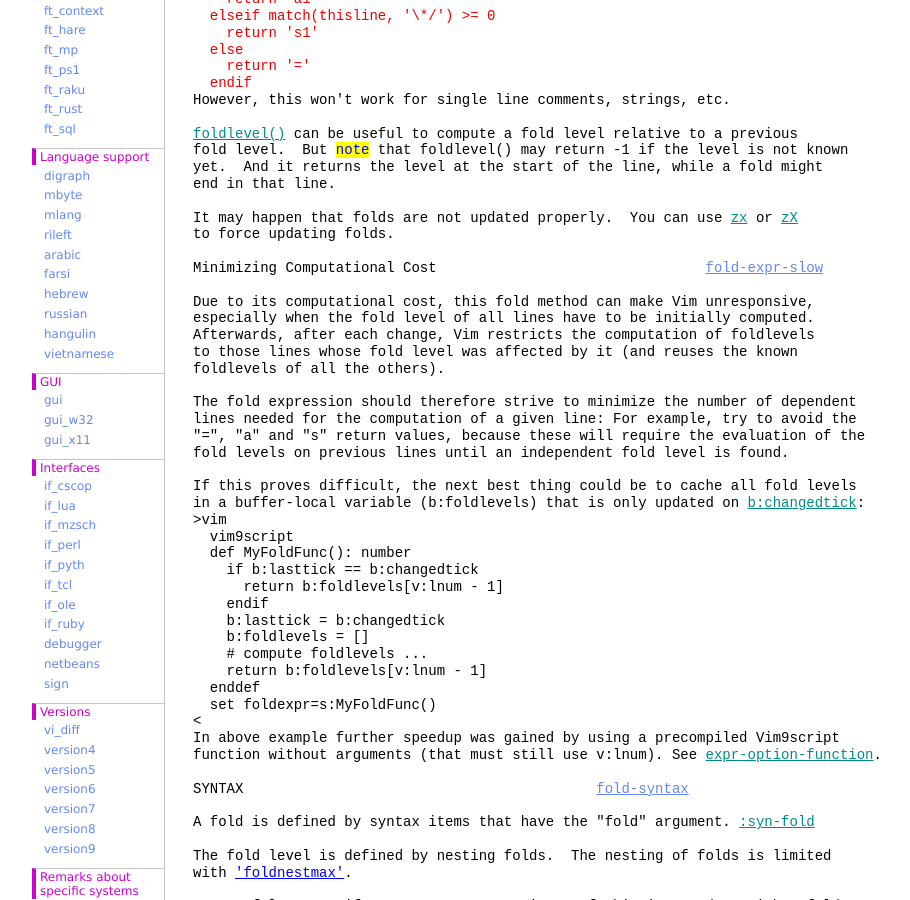
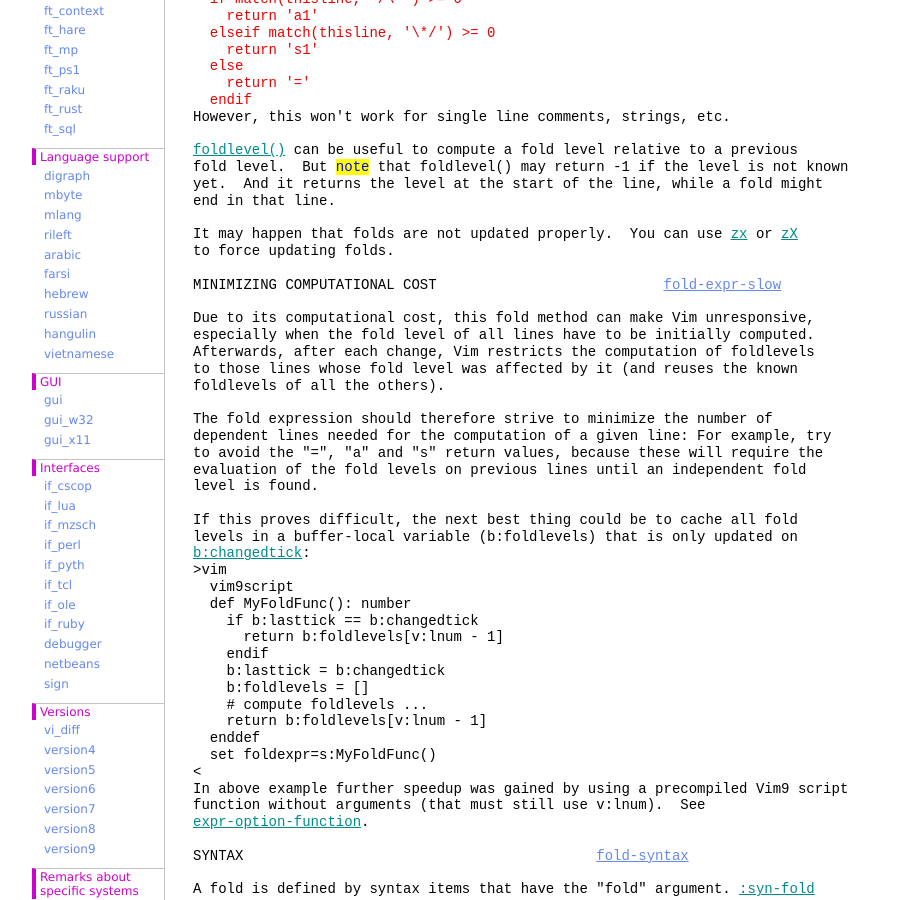
Before and after one commit to vim-jp/vimdoc-en, a Jekyll site: the page built from fold.html, in a window 1280 px wide and 900 px high, scrolled down 2429 px. Shown: the whole window, without its empty margins (208-1118 px from the left). Built offline with Jekyll 4.4.1, drawn with Linux system fonts in a browser that asks for light colours; nearby versions of some CDN libraries; comment, search, counter and statistics services are not loaded; some of the changed text lies outside the part shown.

Commit message:
Generated by GitHub workflow 12393263407
https://github.com/vim-jp/vimdoc-en/actions/runs/12393263407

Used commits:
https://github.com/vim/vim/commit/21c37d7f695077efe6df57806ff35da79adce1d5
https://github.com/chrisbra/vim_faq/commit/fbc4330c2195fae7ae17bb36aab52cca6ddb6391

```diff
--- a/fold.html
+++ b/fold.html
@@ -3,7 +3,7 @@ layout: vimdoc
 helpname: 'fold'
 ---
 <div id='vimCodeElement'>
-<a class="Constant" href="fold.html" name="fold.txt">fold.txt</a>&nbsp;&nbsp;&nbsp;&nbsp;&nbsp;&nbsp;For&nbsp;<span class="Identifier">Vim version 9.1.</span>&nbsp;&nbsp;Last change: 2024 Dec 16<br>
+<a class="Constant" href="fold.html" name="fold.txt">fold.txt</a>&nbsp;&nbsp;&nbsp;&nbsp;&nbsp;&nbsp;For&nbsp;<span class="Identifier">Vim version 9.1.</span>&nbsp;&nbsp;Last change: 2024 Dec 17<br>
 <br>
 <br>
 &nbsp;&nbsp;&nbsp;&nbsp;&nbsp;&nbsp;&nbsp;&nbsp;&nbsp;&nbsp;&nbsp;&nbsp;&nbsp;&nbsp;&nbsp;&nbsp;&nbsp;&nbsp;<span class="Identifier">VIM REFERENCE MANUAL&nbsp;&nbsp;&nbsp;&nbsp;by Bram Moolenaar</span><br>
@@ -111,7 +111,8 @@ The result of foldexpr then determines the fold level as follows:<br>
 &nbsp;&nbsp;&quot;&lt;1&quot;, &quot;&lt;2&quot;, ..&nbsp;&nbsp;&nbsp;&nbsp;&nbsp;&nbsp;&nbsp;&nbsp;a fold with this level ends at this line<br>
 &nbsp;&nbsp;&quot;&gt;1&quot;, &quot;&gt;2&quot;, ..&nbsp;&nbsp;&nbsp;&nbsp;&nbsp;&nbsp;&nbsp;&nbsp;a fold with this level starts at this line<br>
 <br>
-The result values &quot;=&quot;, &quot;s&quot; and &quot;a&quot; are more expensive, please see&nbsp;<a class="Identifier" href="fold.html#fold-expr-slow">fold-expr-slow</a>.<br>
+The result values &quot;=&quot;, &quot;s&quot; and &quot;a&quot; are more expensive, please see<br>
+<a class="Identifier" href="fold.html#fold-expr-slow">fold-expr-slow</a>.<br>
 <br>
 It is not required to mark the start (end) of a fold with &quot;&gt;1&quot; (&quot;&lt;1&quot;), a fold<br>
 will also start (end) when the fold level is higher (lower) than the fold<br>
@@ -127,7 +128,7 @@ For debugging the&nbsp;<a class="Type" href="options.html#'debug'">'debug'</a>&n
 be visible then.<br>
 <br>
 If the&nbsp;<a class="Type" href="options.html#'foldexpr'">'foldexpr'</a>&nbsp;expression starts with s: or&nbsp;<a class="Identifier" href="map.html#<SID>">&lt;SID&gt;</a>, then it is replaced<br>
-with the script ID (<a class="Identifier" href="userfunc.html#local-function">local-function</a>). Examples:<br>
+with the script ID (<a class="Identifier" href="userfunc.html#local-function">local-function</a>).&nbsp;&nbsp;Examples:<br>
 <div class="helpExample">&nbsp;&nbsp;&nbsp;&nbsp;&nbsp;&nbsp;&nbsp;&nbsp;&nbsp;&nbsp;&nbsp;&nbsp;&nbsp;&nbsp;&nbsp;&nbsp;set foldexpr=s:MyFoldExpr()<br>
 &nbsp;&nbsp;&nbsp;&nbsp;&nbsp;&nbsp;&nbsp;&nbsp;&nbsp;&nbsp;&nbsp;&nbsp;&nbsp;&nbsp;&nbsp;&nbsp;set foldexpr=&lt;SID&gt;SomeFoldExpr()</div>
 <br>
@@ -151,7 +152,7 @@ end in that line.<br>
 It may happen that folds are not updated properly.&nbsp;&nbsp;You can use&nbsp;<a class="Identifier" href="fold.html#zx">zx</a>&nbsp;or&nbsp;<a class="Identifier" href="fold.html#zX">zX</a><br>
 to force updating folds.<br>
 <br>
-Minimizing Computational Cost&nbsp;&nbsp;&nbsp;&nbsp;&nbsp;&nbsp;&nbsp;&nbsp;&nbsp;&nbsp;&nbsp;&nbsp;&nbsp;&nbsp;&nbsp;&nbsp;&nbsp;&nbsp;&nbsp;&nbsp;&nbsp;&nbsp;&nbsp;&nbsp;&nbsp;&nbsp;&nbsp;&nbsp;&nbsp;&nbsp;&nbsp;&nbsp;<a class="Constant" href="fold.html#fold-expr-slow" name="fold-expr-slow">fold-expr-slow</a><br>
+<span class="Statement">MINIMIZING COMPUTATIONAL COST&nbsp;&nbsp;&nbsp;&nbsp;&nbsp;&nbsp;&nbsp;&nbsp;&nbsp;&nbsp;&nbsp;&nbsp;&nbsp;&nbsp;&nbsp;&nbsp;&nbsp;&nbsp;&nbsp;&nbsp;&nbsp;&nbsp;&nbsp;&nbsp;&nbsp;&nbsp;&nbsp;</span><a class="Constant" href="fold.html#fold-expr-slow" name="fold-expr-slow">fold-expr-slow</a><br>
 <br>
 Due to its computational cost, this fold method can make Vim unresponsive,<br>
 especially when the fold level of all lines have to be initially computed.<br>
@@ -159,13 +160,15 @@ Afterwards, after each change, Vim restricts the computation of foldlevels<br>
 to those lines whose fold level was affected by it (and reuses the known<br>
 foldlevels of all the others).<br>
 <br>
-The fold expression should therefore strive to minimize the number of dependent<br>
-lines needed for the computation of a given line: For example, try to avoid the<br>
-&quot;=&quot;, &quot;a&quot; and &quot;s&quot; return values, because these will require the evaluation of the<br>
-fold levels on previous lines until an independent fold level is found.<br>
+The fold expression should therefore strive to minimize the number of<br>
+dependent lines needed for the computation of a given line: For example, try<br>
+to avoid the &quot;=&quot;, &quot;a&quot; and &quot;s&quot; return values, because these will require the<br>
+evaluation of the fold levels on previous lines until an independent fold<br>
+level is found.<br>
 <br>
-If this proves difficult, the next best thing could be to cache all fold levels<br>
-in a buffer-local variable (b:foldlevels) that is only updated on&nbsp;<a class="Identifier" href="eval.html#b:changedtick">b:changedtick</a>:<br>
+If this proves difficult, the next best thing could be to cache all fold<br>
+levels in a buffer-local variable (b:foldlevels) that is only updated on<br>
+<a class="Identifier" href="eval.html#b:changedtick">b:changedtick</a>:<br>
 &gt;vim<br>
 &nbsp;&nbsp;vim9script<br>
 &nbsp;&nbsp;def MyFoldFunc(): number<br>
@@ -179,8 +182,9 @@ in a buffer-local variable (b:foldlevels) that is only updated on&nbsp;<a class=
 &nbsp;&nbsp;enddef<br>
 &nbsp;&nbsp;set foldexpr=s:MyFoldFunc()<br>
 &lt;<br>
-In above example further speedup was gained by using a precompiled Vim9script<br>
-function without arguments (that must still use v:lnum). See&nbsp;<a class="Identifier" href="vim9.html#expr-option-function">expr-option-function</a>.<br>
+In above example further speedup was gained by using a precompiled Vim9 script<br>
+function without arguments (that must still use v:lnum).&nbsp;&nbsp;See<br>
+<a class="Identifier" href="vim9.html#expr-option-function">expr-option-function</a>.<br>
 <br>
 <span class="Statement">SYNTAX&nbsp;&nbsp;&nbsp;&nbsp;&nbsp;&nbsp;&nbsp;&nbsp;&nbsp;&nbsp;&nbsp;&nbsp;&nbsp;&nbsp;&nbsp;&nbsp;&nbsp;&nbsp;&nbsp;&nbsp;&nbsp;&nbsp;&nbsp;&nbsp;&nbsp;&nbsp;&nbsp;&nbsp;&nbsp;&nbsp;&nbsp;&nbsp;&nbsp;&nbsp;&nbsp;&nbsp;&nbsp;&nbsp;&nbsp;&nbsp;&nbsp;&nbsp;</span><a class="Constant" href="fold.html#fold-syntax" name="fold-syntax">fold-syntax</a><br>
 <br>
@@ -417,8 +421,8 @@ zX&nbsp;&nbsp;&nbsp;&nbsp;&nbsp;&nbsp;&nbsp;&nbsp;&nbsp;&nbsp;&nbsp;&nbsp;&nbsp;
 &nbsp;&nbsp;&nbsp;&nbsp;&nbsp;&nbsp;&nbsp;&nbsp;&nbsp;&nbsp;&nbsp;&nbsp;&nbsp;&nbsp;&nbsp;&nbsp;Also forces recomputing folds, like&nbsp;<a class="Identifier" href="fold.html#zx">zx</a>.<br>
 <br>
 &nbsp;&nbsp;&nbsp;&nbsp;&nbsp;&nbsp;&nbsp;&nbsp;&nbsp;&nbsp;&nbsp;&nbsp;&nbsp;&nbsp;&nbsp;&nbsp;&nbsp;&nbsp;&nbsp;&nbsp;&nbsp;&nbsp;&nbsp;&nbsp;&nbsp;&nbsp;&nbsp;&nbsp;&nbsp;&nbsp;&nbsp;&nbsp;&nbsp;&nbsp;&nbsp;&nbsp;&nbsp;&nbsp;&nbsp;&nbsp;&nbsp;&nbsp;&nbsp;&nbsp;&nbsp;&nbsp;&nbsp;&nbsp;&nbsp;&nbsp;&nbsp;&nbsp;&nbsp;&nbsp;&nbsp;&nbsp;<a class="Constant" href="fold.html#zm" name="zm">zm</a><br>
-zm&nbsp;&nbsp;&nbsp;&nbsp;&nbsp;&nbsp;&nbsp;&nbsp;&nbsp;&nbsp;&nbsp;&nbsp;&nbsp;&nbsp;Fold more: Subtract&nbsp;<a class="Identifier" href="eval.html#v:count1">v:count1</a>&nbsp;from&nbsp;<a class="Type" href="options.html#'foldlevel'">'foldlevel'</a>.&nbsp;&nbsp;If&nbsp;<a class="Type" href="options.html#'foldlevel'">'foldlevel'</a>&nbsp;was<br>
-&nbsp;&nbsp;&nbsp;&nbsp;&nbsp;&nbsp;&nbsp;&nbsp;&nbsp;&nbsp;&nbsp;&nbsp;&nbsp;&nbsp;&nbsp;&nbsp;already zero nothing happens.<br>
+zm&nbsp;&nbsp;&nbsp;&nbsp;&nbsp;&nbsp;&nbsp;&nbsp;&nbsp;&nbsp;&nbsp;&nbsp;&nbsp;&nbsp;Fold more: Subtract&nbsp;<a class="Identifier" href="eval.html#v:count1">v:count1</a>&nbsp;from&nbsp;<a class="Type" href="options.html#'foldlevel'">'foldlevel'</a>.&nbsp;&nbsp;If<br>
+&nbsp;&nbsp;&nbsp;&nbsp;&nbsp;&nbsp;&nbsp;&nbsp;&nbsp;&nbsp;&nbsp;&nbsp;&nbsp;&nbsp;&nbsp;&nbsp;<a class="Type" href="options.html#'foldlevel'">'foldlevel'</a>&nbsp;was already zero nothing happens.<br>
 &nbsp;&nbsp;&nbsp;&nbsp;&nbsp;&nbsp;&nbsp;&nbsp;&nbsp;&nbsp;&nbsp;&nbsp;&nbsp;&nbsp;&nbsp;&nbsp;<a class="Type" href="options.html#'foldenable'">'foldenable'</a>&nbsp;will be set.<br>
 <br>
 &nbsp;&nbsp;&nbsp;&nbsp;&nbsp;&nbsp;&nbsp;&nbsp;&nbsp;&nbsp;&nbsp;&nbsp;&nbsp;&nbsp;&nbsp;&nbsp;&nbsp;&nbsp;&nbsp;&nbsp;&nbsp;&nbsp;&nbsp;&nbsp;&nbsp;&nbsp;&nbsp;&nbsp;&nbsp;&nbsp;&nbsp;&nbsp;&nbsp;&nbsp;&nbsp;&nbsp;&nbsp;&nbsp;&nbsp;&nbsp;&nbsp;&nbsp;&nbsp;&nbsp;&nbsp;&nbsp;&nbsp;&nbsp;&nbsp;&nbsp;&nbsp;&nbsp;&nbsp;&nbsp;&nbsp;&nbsp;<a class="Constant" href="fold.html#zM" name="zM">zM</a><br>
@@ -482,7 +486,7 @@ zk&nbsp;&nbsp;&nbsp;&nbsp;&nbsp;&nbsp;&nbsp;&nbsp;&nbsp;&nbsp;&nbsp;&nbsp;&nbsp;
 <br>
 <span class="PreProc">EXECUTING COMMANDS ON FOLDS</span><br>
 <br>
-:<span class="Special">[range]</span>foldd[oopen]&nbsp;<span class="Special">{cmd}</span>&nbsp;&nbsp;&nbsp;&nbsp;&nbsp;&nbsp;&nbsp;&nbsp;&nbsp;&nbsp;&nbsp;&nbsp;&nbsp;&nbsp;&nbsp;&nbsp;&nbsp;&nbsp;&nbsp;&nbsp;&nbsp;&nbsp;<a class="Constant" href="fold.html#:foldd" name=":foldd">:foldd</a>&nbsp;<a class="Constant" href="fold.html#:folddo" name=":folddo">:folddo</a>&nbsp;<a class="Constant" href="fold.html#:folddoopen" name=":folddoopen">:folddoopen</a><br>
+:<span class="Special">[range]</span>foldd[oopen]&nbsp;<span class="Special">{cmd}</span>&nbsp;&nbsp;&nbsp;&nbsp;&nbsp;&nbsp;&nbsp;&nbsp;&nbsp;&nbsp;&nbsp;&nbsp;&nbsp;&nbsp;<a class="Constant" href="fold.html#:foldd" name=":foldd">:foldd</a>&nbsp;<a class="Constant" href="fold.html#:folddo" name=":folddo">:folddo</a>&nbsp;<a class="Constant" href="fold.html#:folddoopen" name=":folddoopen">:folddoopen</a><br>
 &nbsp;&nbsp;&nbsp;&nbsp;&nbsp;&nbsp;&nbsp;&nbsp;&nbsp;&nbsp;&nbsp;&nbsp;&nbsp;&nbsp;&nbsp;&nbsp;Execute&nbsp;<span class="Special">{cmd}</span>&nbsp;on all lines that are not in a closed fold.<br>
 &nbsp;&nbsp;&nbsp;&nbsp;&nbsp;&nbsp;&nbsp;&nbsp;&nbsp;&nbsp;&nbsp;&nbsp;&nbsp;&nbsp;&nbsp;&nbsp;When&nbsp;<span class="Special">[range]</span>&nbsp;is given, only these lines are used.<br>
 &nbsp;&nbsp;&nbsp;&nbsp;&nbsp;&nbsp;&nbsp;&nbsp;&nbsp;&nbsp;&nbsp;&nbsp;&nbsp;&nbsp;&nbsp;&nbsp;Each time&nbsp;<span class="Special">{cmd}</span>&nbsp;is executed the cursor is positioned on the<br>
@@ -572,7 +576,7 @@ When there is room after the text, it is filled with the character specified<br>
 by&nbsp;<a class="Type" href="options.html#'fillchars'">'fillchars'</a>.<br>
 <br>
 If the&nbsp;<a class="Type" href="options.html#'foldtext'">'foldtext'</a>&nbsp;expression starts with s: or&nbsp;<a class="Identifier" href="map.html#<SID>">&lt;SID&gt;</a>, then it is replaced<br>
-with the script ID (<a class="Identifier" href="userfunc.html#local-function">local-function</a>). Examples:<br>
+with the script ID (<a class="Identifier" href="userfunc.html#local-function">local-function</a>).&nbsp;&nbsp;Examples:<br>
 <div class="helpExample">&nbsp;&nbsp;&nbsp;&nbsp;&nbsp;&nbsp;&nbsp;&nbsp;&nbsp;&nbsp;&nbsp;&nbsp;&nbsp;&nbsp;&nbsp;&nbsp;set foldtext=s:MyFoldText()<br>
 &nbsp;&nbsp;&nbsp;&nbsp;&nbsp;&nbsp;&nbsp;&nbsp;&nbsp;&nbsp;&nbsp;&nbsp;&nbsp;&nbsp;&nbsp;&nbsp;set foldtext=&lt;SID&gt;SomeFoldText()</div>
 <br>
--- a/motion.html
+++ b/motion.html
@@ -3,7 +3,7 @@ layout: vimdoc
 helpname: 'motion'
 ---
 <div id='vimCodeElement'>
-<a class="Constant" href="motion.html" name="motion.txt">motion.txt</a>&nbsp;&nbsp;&nbsp;&nbsp;For&nbsp;<span class="Identifier">Vim version 9.1.</span>&nbsp;&nbsp;Last change: 2024 Dec 16<br>
+<a class="Constant" href="motion.html" name="motion.txt">motion.txt</a>&nbsp;&nbsp;&nbsp;&nbsp;For&nbsp;<span class="Identifier">Vim version 9.1.</span>&nbsp;&nbsp;Last change: 2024 Dec 17<br>
 <br>
 <br>
 &nbsp;&nbsp;&nbsp;&nbsp;&nbsp;&nbsp;&nbsp;&nbsp;&nbsp;&nbsp;&nbsp;&nbsp;&nbsp;&nbsp;&nbsp;&nbsp;&nbsp;&nbsp;<span class="Identifier">VIM REFERENCE MANUAL&nbsp;&nbsp;&nbsp;&nbsp;by Bram Moolenaar</span><br>
--- a/pi_tutor.html
+++ b/pi_tutor.html
@@ -3,7 +3,7 @@ layout: vimdoc
 helpname: 'pi_tutor'
 ---
 <div id='vimCodeElement'>
-<a class="Constant" href="pi_tutor.html" name="pi_tutor.txt">pi_tutor.txt</a>&nbsp;&nbsp;&nbsp;&nbsp;For&nbsp;<span class="Identifier">Vim version 9.1.</span>&nbsp;&nbsp;Last change: 2024 Dec 16<br>
+<a class="Constant" href="pi_tutor.html" name="pi_tutor.txt">pi_tutor.txt</a>&nbsp;&nbsp;&nbsp;&nbsp;For&nbsp;<span class="Identifier">Vim version 9.1.</span>&nbsp;&nbsp;Last change: 2024 Dec 17<br>
 <br>
 <span class="Statement">INTERACTIVE TUTORIALS FOR VIM&nbsp;&nbsp;&nbsp;&nbsp;&nbsp;&nbsp;&nbsp;&nbsp;&nbsp;&nbsp;&nbsp;&nbsp;&nbsp;&nbsp;&nbsp;&nbsp;&nbsp;&nbsp;&nbsp;&nbsp;</span><a class="Constant" href="pi_tutor.html#vim-tutor-mode" name="vim-tutor-mode">vim-tutor-mode</a><br>
 <br>
@@ -35,7 +35,7 @@ by double-clicking them.<br>
 &nbsp;&nbsp;&nbsp;&nbsp;&nbsp;&nbsp;&nbsp;&nbsp;&nbsp;&nbsp;&nbsp;&nbsp;&nbsp;&nbsp;&nbsp;&nbsp;&nbsp;&nbsp;&nbsp;&nbsp;&nbsp;&nbsp;&nbsp;&nbsp;language if possible (<a class="Identifier" href="eval.html#v:lang">v:lang</a>), e.g. to open the<br>
 &nbsp;&nbsp;&nbsp;&nbsp;&nbsp;&nbsp;&nbsp;&nbsp;&nbsp;&nbsp;&nbsp;&nbsp;&nbsp;&nbsp;&nbsp;&nbsp;&nbsp;&nbsp;&nbsp;&nbsp;&nbsp;&nbsp;&nbsp;&nbsp;chapter 1 of the Italian tutor, use:<br>
 <br>
-<div class="helpExample">&nbsp;&nbsp;&nbsp;&nbsp;&nbsp;&nbsp;&nbsp;&nbsp;&nbsp;&nbsp;&nbsp;&nbsp;&nbsp;&nbsp;&nbsp;&nbsp;&nbsp;&nbsp;&nbsp;&nbsp;&nbsp;&nbsp;&nbsp;&nbsp;:lang it_IT.utf-8<br>
+<div class="helpExample">&nbsp;&nbsp;&nbsp;&nbsp;&nbsp;&nbsp;&nbsp;&nbsp;&nbsp;&nbsp;&nbsp;&nbsp;&nbsp;&nbsp;&nbsp;&nbsp;&nbsp;&nbsp;&nbsp;&nbsp;&nbsp;&nbsp;&nbsp;&nbsp;:lang it_IT.UTF-8<br>
 &nbsp;&nbsp;&nbsp;&nbsp;&nbsp;&nbsp;&nbsp;&nbsp;&nbsp;&nbsp;&nbsp;&nbsp;&nbsp;&nbsp;&nbsp;&nbsp;&nbsp;&nbsp;&nbsp;&nbsp;&nbsp;&nbsp;&nbsp;&nbsp;:Tutor</div>
 <br>
 <span class="PreProc">=============================================================================</span><br>
```
Also changed, not shown: other parts of motion.html (+2 -2 lines), usr_01.html (+4 -3 lines).
